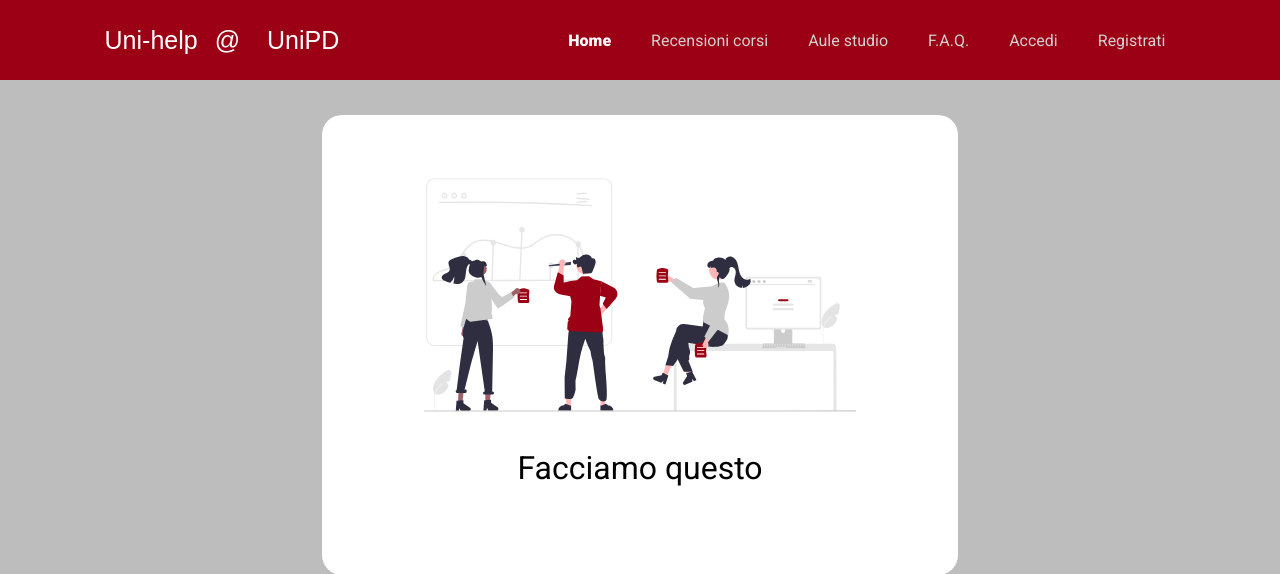
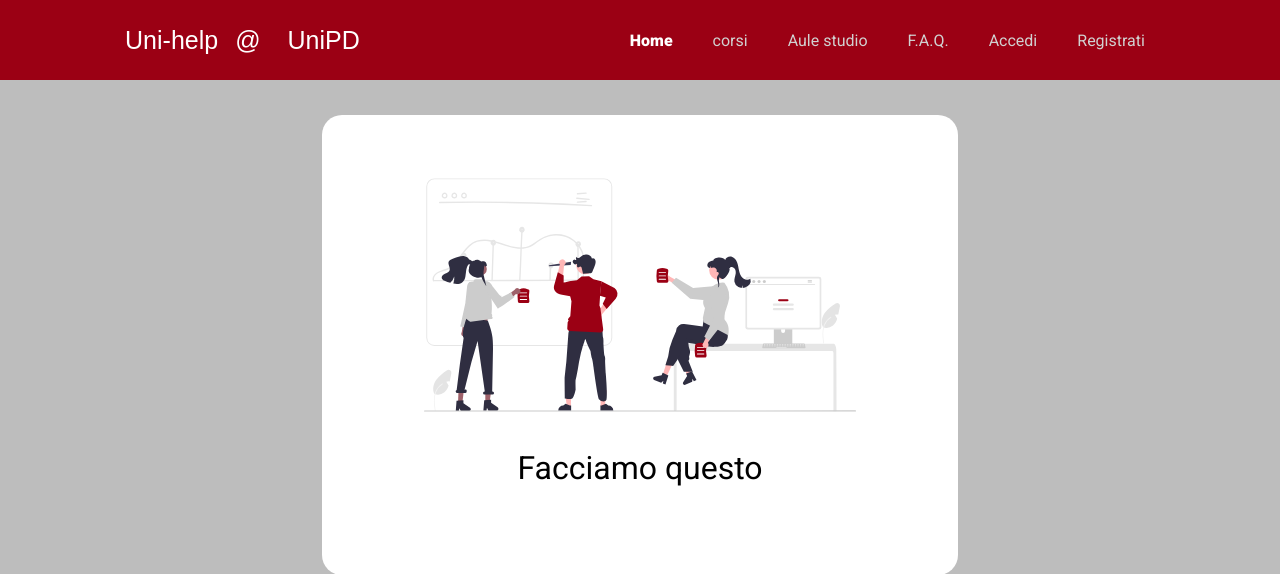
Before and after one commit to Tecwebberz/concorso-accattivante-accessibile, a PHP site: page /index.php in a window 1280 px wide. Shown: the top 574 px of the page. Run offline with PHP 8.4, Linux system fonts and the light colour scheme; some web fonts are replaced.

Commit message:
cambiato recensioni corsi in corsi

```diff
--- a/public_html/app/global.php
+++ b/public_html/app/global.php
@@ -29,7 +29,7 @@ $template_engine = new TemplateEngine($root . "/templates");
 
 $actions = array(
     array("index.php", "Home"),
-    array("recensioni.php", "Recensioni corsi"),
+    array("corsi.php", "corsi"),
     array("aule.php", "Aule studio"),
     array("faq.php", "<abbr lang=\"en\"
             title=\"Frequently Asked Question\">F.A.Q.</abbr>"),
```
